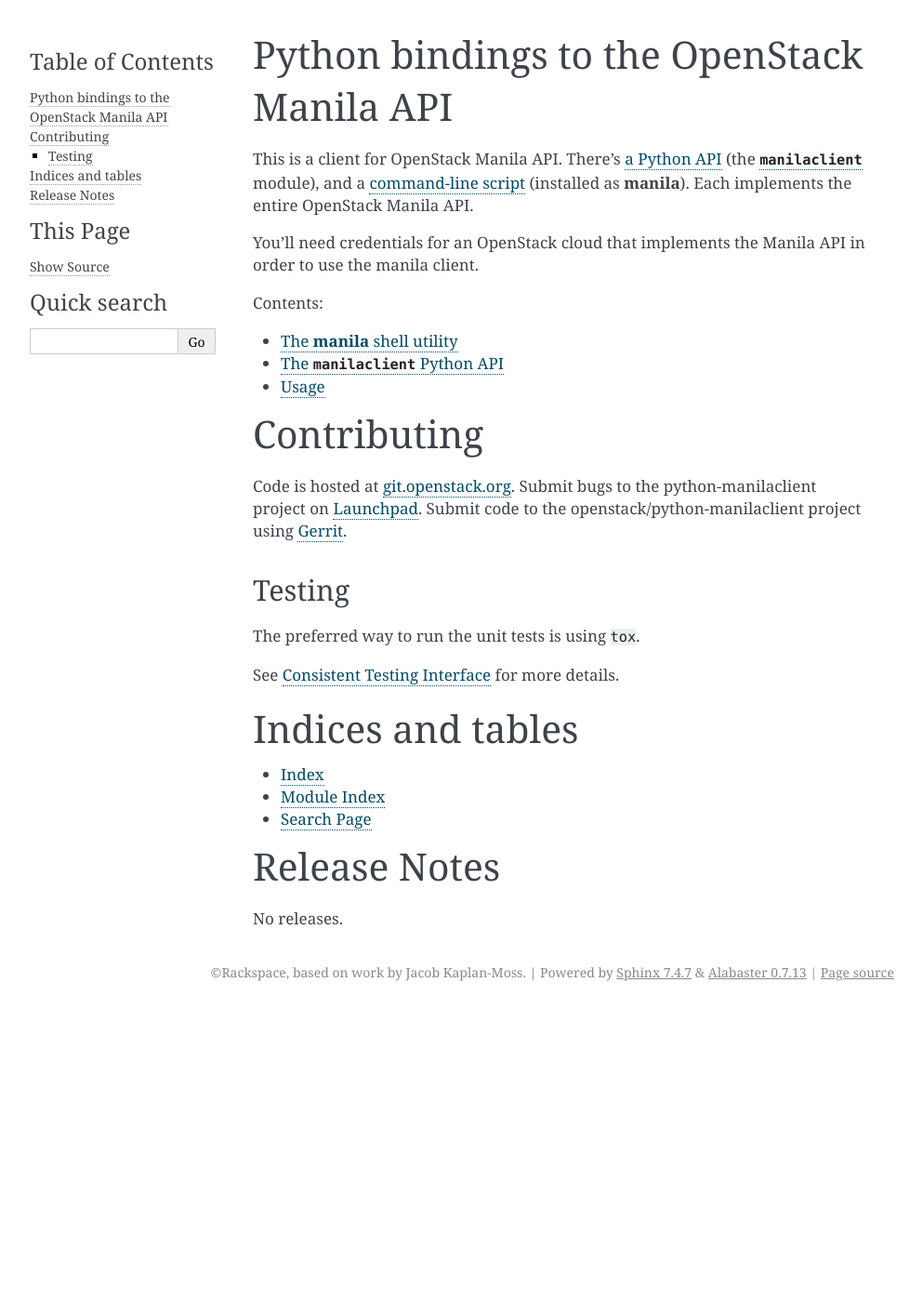
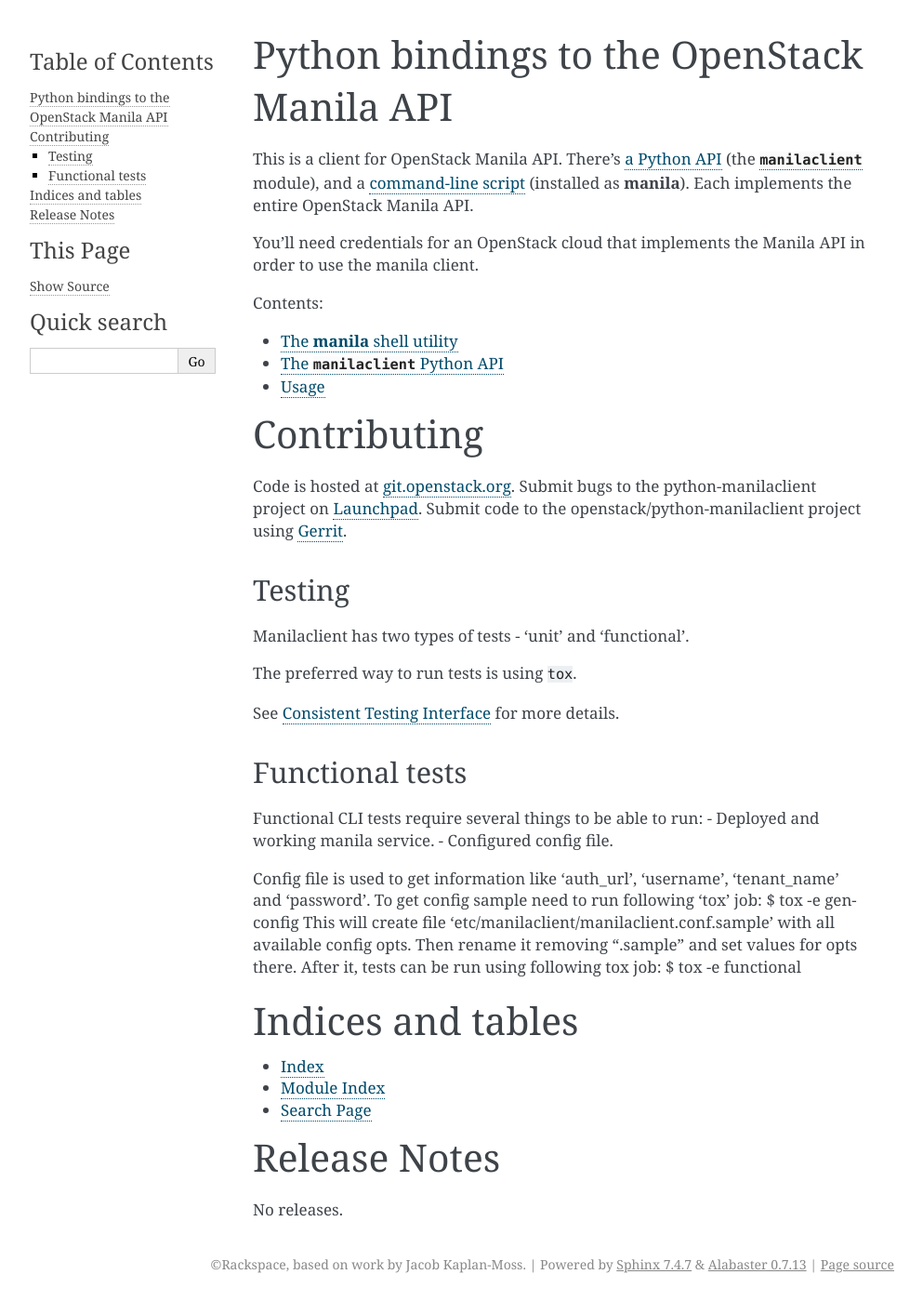
Before and after one commit to openstack/python-manilaclient, a Sphinx documentation site: the page built from doc/source/index.rst, in a window 1280 px wide. Shown: the whole page at 93% size, without its empty margins (148-1141 px from the left). Built offline with Sphinx 7.4.7, drawn with Linux system fonts in a browser that asks for light colours; before the commit the page ends 1085 px from its top, so only the background shows below that.

Commit message:
Add info about functional tests run to docs
Make doc with tests description up-to-date and provide there information
that describes how to run functional tests.

Partially implements bp functional-tests

Change-Id: Iad6b1d97a9c43dd24c2c6837bb71739a6f09bb1e

```diff
--- a/doc/source/index.rst
+++ b/doc/source/index.rst
@@ -31,11 +31,30 @@
 Testing
 -------
 
-The preferred way to run the unit tests is using ``tox``.
+Manilaclient has two types of tests - 'unit' and 'functional'.
+
+The preferred way to run tests is using ``tox``.
 
 See `Consistent Testing Interface`_ for more details.
 
 .. _Consistent Testing Interface: http://git.openstack.org/cgit/openstack/governance/tree/reference/project-testing-interface.rst
+
+Functional tests
+----------------
+
+Functional CLI tests require several things to be able to run:
+- Deployed and working manila service.
+- Configured config file.
+
+Config file is used to get information like 'auth_url', 'username',
+'tenant_name' and 'password'.
+To get config sample need to run following 'tox' job:
+$ tox -e genconfig
+This will create file 'etc/manilaclient/manilaclient.conf.sample' with all
+available config opts.
+Then rename it removing ".sample" and set values for opts there. After it,
+tests can be run using following tox job:
+$ tox -e functional
 
 Indices and tables
 ==================
```
